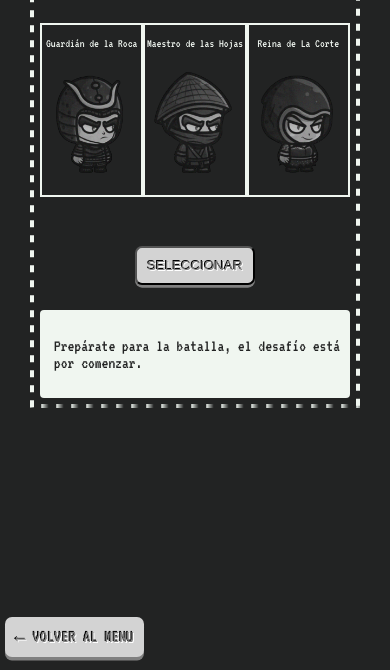
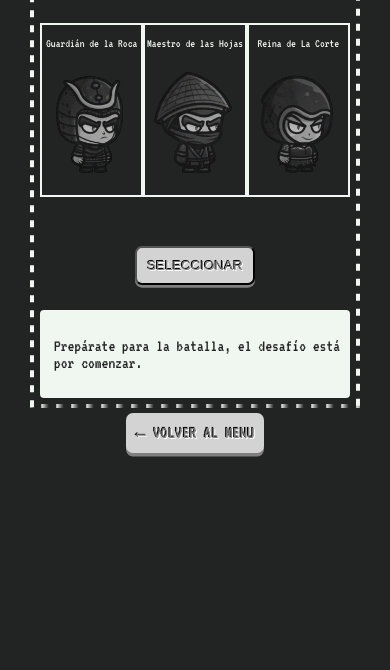
Before and after one commit to delany93/choquedearmas, a plain HTML site: page pages/juego.html in a window 390 px wide. Shown: the part 174-844 px from the top of the page. Drawn offline with Linux system fonts and the light colour scheme; a web font is replaced by a local one.

Commit message:
bug ya corregido finalmente creo

```diff
--- a/css/style.css
+++ b/css/style.css
@@ -412,6 +412,14 @@ input[type="radio"]:checked+label {
     .juego {
         width: 400px;
     }
+
+    #boton-final {
+        font-size: 18px;
+        text-decoration: none;
+        position: unset;
+        bottom: unset;
+        left: unset;
+    }
 }
 
 @media (max-width: 409px) {
@@ -510,4 +518,12 @@ input[type="radio"]:checked+label {
     .juego {
         width: 310px;
     }
+
+    #boton-final {
+        font-size: 18px;
+        text-decoration: none;
+        position: unset;
+        bottom: unset;
+        left: unset;
+    }
 }
--- a/pages/juego.html
+++ b/pages/juego.html
@@ -112,7 +112,7 @@
 
     </div>
 
-    <a href="../index.html" class="start-btn" id="boton-final">← VOLVER AL MENU</a>
+    <div><a href="../index.html" class="start-btn" id="boton-final">← VOLVER AL MENU</a></div>
 
     <script src="../scripts/script.js"></script>
 </body>
```
